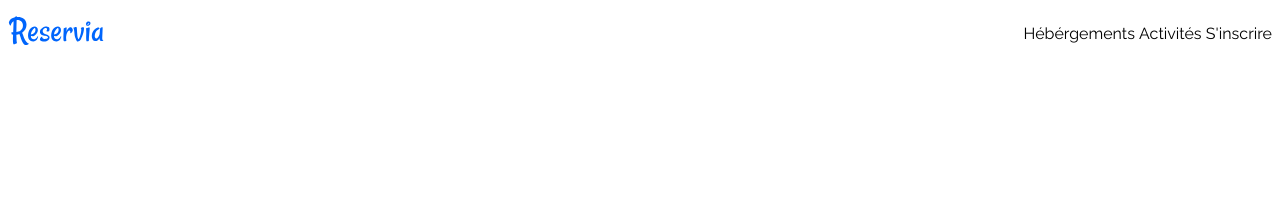
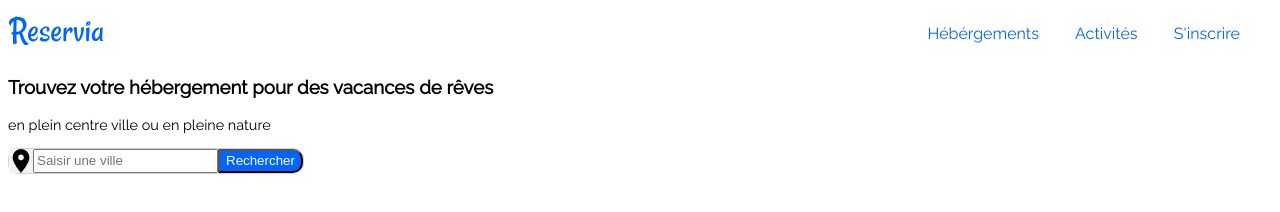
Before and after one commit to MarineLefebvre/LefebvreMarine_2_18082021, a plain HTML site: page index.html in a window 1280 px wide. Drawn offline with Linux system fonts and the light colour scheme; files whose address does not match are found by name.

Commit message:
barre de recherche

```diff
--- a/index.html
+++ b/index.html
@@ -7,12 +7,21 @@
 </head>
 <body>
     <nav id="navbar">
-        <img src="file:///C:/Users/marine/git/LefebvreMarine_2_18082021/src/images/logo/Reservia.svg">
+        <img src="src/images/logo/Reservia.svg">
         <ul id="listItems">
             <li class="navItem"><a href="#">Hébérgements</a></li>
             <li class="navItem"><a href="#">Activités</a></li>
             <li class="navItem"><a href="#">S'inscrire</a></li>
         </ul>
     </nav>
+    <h3>Trouvez votre hébergement pour des vacances de rêves</h3>
+    <p>en plein centre ville ou en pleine nature</p>
+
+    <div id="research">
+        <img id="position" src="src/icon/pin.png">
+        <input type="text" placeholder="Saisir une ville"></input>
+        <input id="bouton" type="button" value="Rechercher">
+    </div>
+
 </body>
 </html>
--- a/style/style.css
+++ b/style/style.css
@@ -21,10 +21,34 @@ body{
 }
 
 a:hover {
-    border-top: 1px solid black !important;
+    border-top: 1px solid #0065FC ;
 }
 
 a {
+    padding-top: 1em;
     text-decoration: none;
-    color: black;
+    color:#0065FC;
+    margin-right: 2em;
+
 }
+
+p {
+font-size: 90%;
+}
+
+#bouton {
+    background-color: #0065FC;
+    color: white;
+    border-radius: 0px 10px 10px 0px;
+}
+
+#research {
+    border : 1px solid lightgray;
+    border-radius: 10px 10px 10px 10px;
+    width: max-content;
+    display: flex;
+}
+
+#position {
+    background-color: #F2F2F2;
+}
```
Also changed, not shown: src/icon/pin.png (added).
